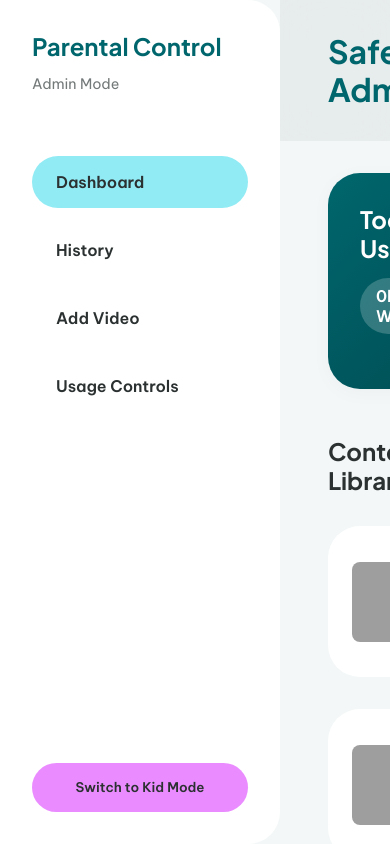
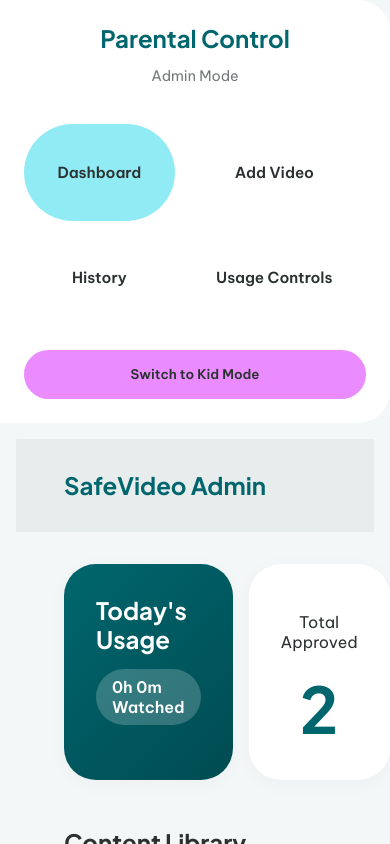
Before and after one commit to techamit109/safevideo-kids-app, a plain HTML site: page app/index.html in a window 390 px wide. Drawn offline with Linux system fonts and the light colour scheme; grey boxes are pictures that could not be loaded.

Commit message:
Fix mobile responsiveness for admin sidebar

```diff
--- a/app/styles.css
+++ b/app/styles.css
@@ -422,3 +422,28 @@ input:checked + .slider:before { transform: translateX(24px); }
   display: flex; flex-direction: column; justify-content: center; align-items: center; text-align: center;
 }
 .lockout-modal h1 { color: var(--primary); font-size: 4rem; margin-bottom: 2rem; }
+
+/* ---------- MOBILE RESPONSIVENESS ---------- */
+@media (max-width: 768px) {
+  /* Admin Layout */
+  .admin-layout { flex-direction: column; height: auto; min-height: 100vh; overflow-y: visible; }
+  .sidebar { width: 100%; padding: 1.5rem; border-right: none; border-bottom: 2px solid var(--surface-container-high); position: relative; z-index: 10; }
+  .sidebar-profile { margin-bottom: 1.5rem; text-align: center; }
+  .sidebar-nav { display: flex; flex-wrap: wrap; gap: 0.5rem; justify-content: center; }
+  .nav-item { flex: 1 1 45%; padding: 0.8rem; text-align: center; font-size: 0.95rem; }
+  .btn-switch-mode { margin-top: 1.5rem; width: 100%; }
+
+  /* Content Adjustments */
+  .main-content { padding: 1rem; height: auto; overflow-y: visible; }
+  .top-bar h1 { font-size: 1.5rem; }
+  .bento-cards { flex-direction: column; gap: 1rem; }
+  .video-grid { grid-template-columns: 1fr; }
+  .video-grid-kid { grid-template-columns: 1fr; gap: 1.5rem; padding: 1rem; }
+
+  /* Feature Elements */
+  .history-card { flex-direction: column; align-items: flex-start; }
+  .history-card img { width: 100%; height: 200px; border-radius: var(--rounded); }
+  .usage-group > div[style*="display:flex"] { flex-direction: column !important; gap: 1rem !important; }
+  .parental-gate-modal h2 { font-size: 2.5rem !important; }
+  .lockout-modal h1 { font-size: 2.5rem; padding: 0 1rem; }
+}
```
